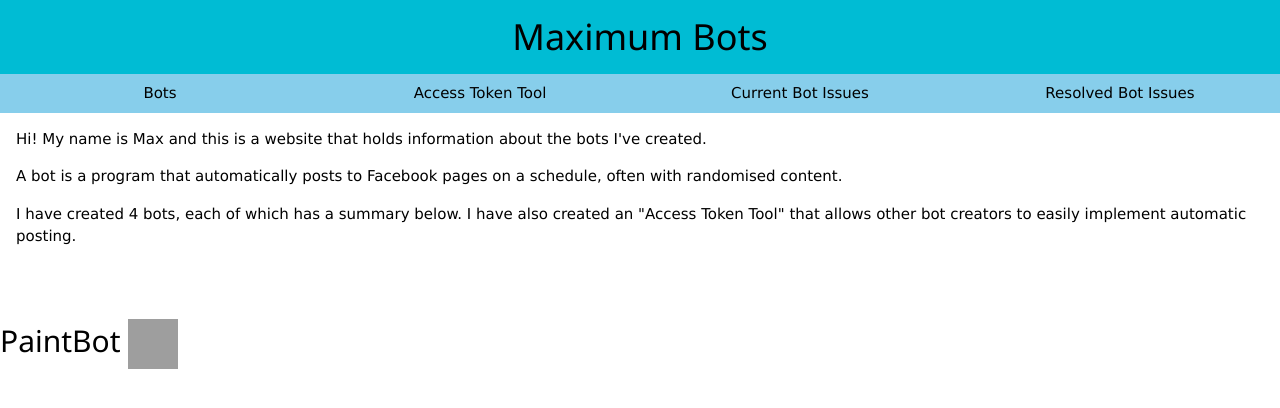
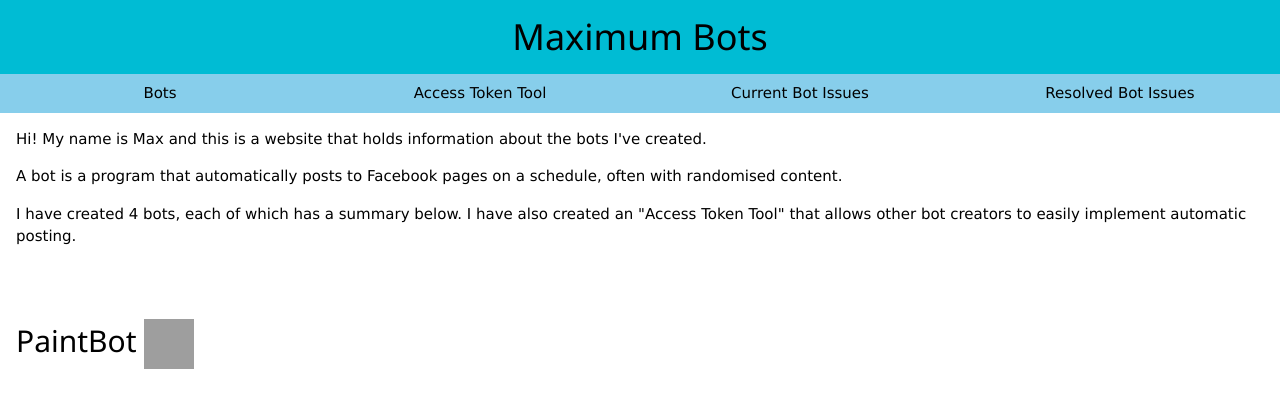
Before and after one commit to Maxman013/maxman013.github.io, a plain HTML site: page index.html in a window 1280 px wide. Drawn offline with nearby package versions, Linux system fonts and the light colour scheme; grey boxes are pictures that could not be loaded.

Commit message:
Update index.html

```diff
--- a/index.html
+++ b/index.html
@@ -30,7 +30,7 @@
 </div>
 <br><br>
 
-<div class="w3-container=" onclick="href(3)" style="cursor:pointer">
+<div class="w3-container" onclick="href(3)" style="cursor:pointer">
   <h2>PaintBot <img src="https://scontent.fbne6-1.fna.fbcdn.net/v/t1.0-9/29104036_343082832875567_313218736398008320_n.png?_nc_cat=106&oh=5487417a8d444a2fb77a3da911059494&oe=5C27DFE2" width="50px" height="50px" /></h2>
 </div>
 
```
